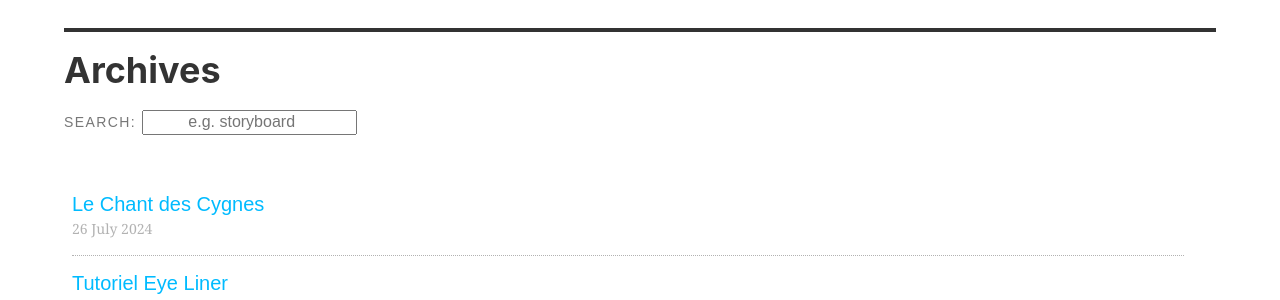
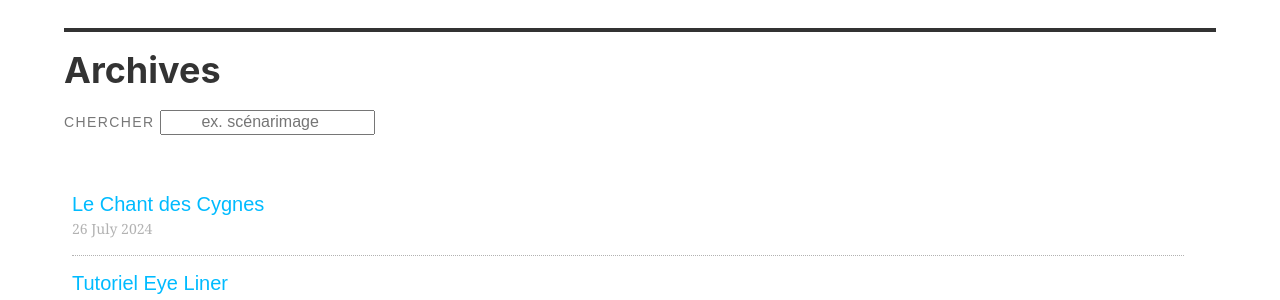
Before and after one commit to YJPL/scenarimages, a Jekyll site: the page built from _pages/archive.md, in a window 1280 px wide and 900 px high. Shown: the part 120-420 px from the top of the window. Built offline with Jekyll 4.4.1, drawn with Linux system fonts in a browser that asks for light colours.

Commit message:
Update site-search.html
Traduction manquante

```diff
--- a/_includes/site-search.html
+++ b/_includes/site-search.html
@@ -1,7 +1,7 @@
 <div class="form  form--search">
   <form id="contact-form" action="">
-    <label class="label f6 ttu tracked gray avenir" for="search">Search:</label>
-    <input class="input tc f5 black-30 avenir" id="search" type="search" name="search" placeholder="e.g. storyboard" autocomplete="off" />
+    <label class="label f6 ttu tracked gray avenir" for="search">Chercher</label>
+    <input class="input tc f5 black-30 avenir" id="search" type="search" name="search" placeholder="ex. scénarimage" autocomplete="off" />
 
     <ul class="list list--results f6 fw2 lh-copy measure-wide avenir" id="list">
       <!-- results go here -->
```
